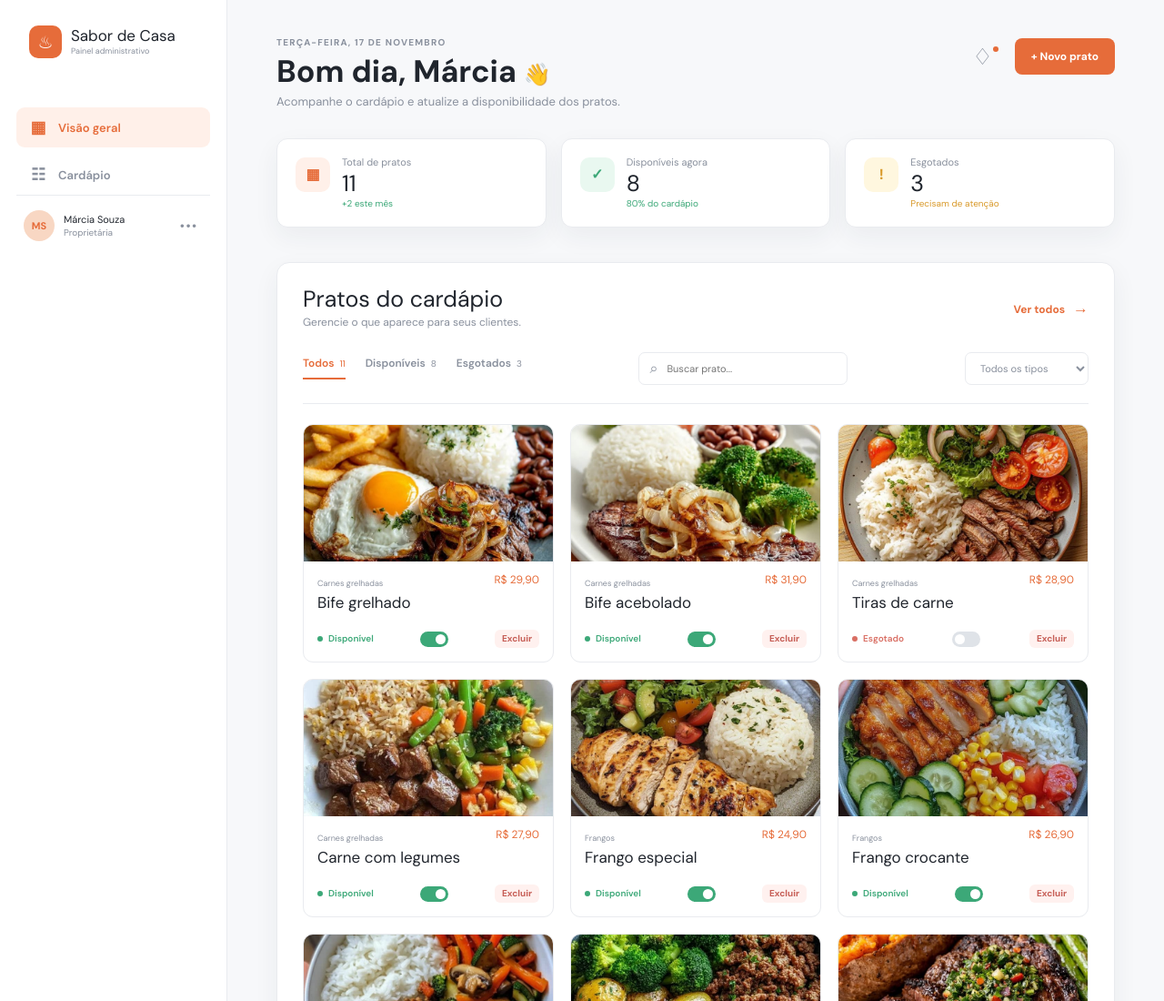
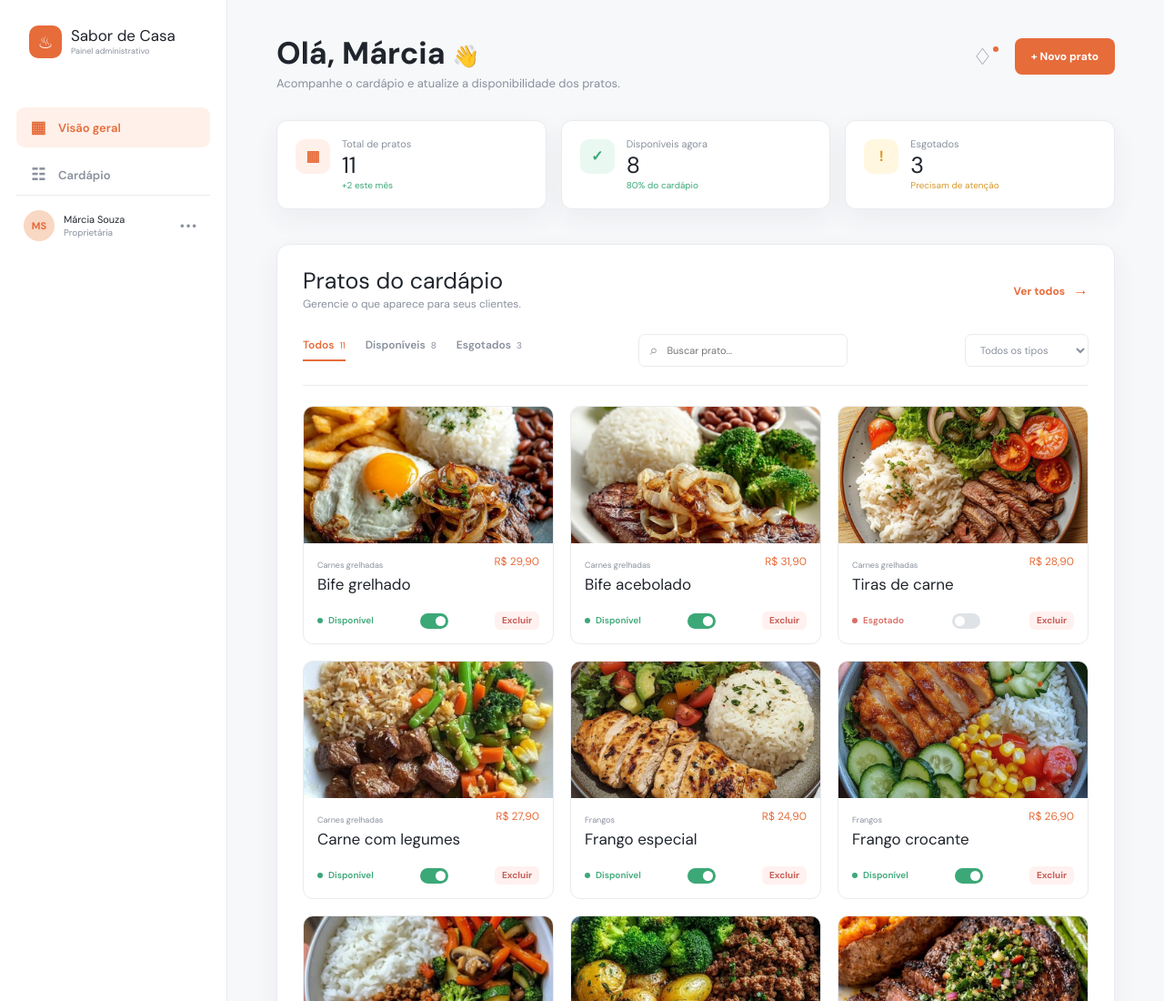
Before and after one commit to kairondutra/sabordecasa, a plain HTML site: page index.html in a window 1280 px wide. Shown: the top 1100 px of the page at 91% size. Drawn offline with Linux system fonts and the light colour scheme.

Commit message:
chore: atualiza saudação do painel
Co-authored-by: Copilot <223556219+Copilot@users.noreply.github.com>

```diff
--- a/index.html
+++ b/index.html
@@ -41,8 +41,7 @@
         <main class="conteudo-painel">
             <header class="topo-painel">
                 <div class="topo-titulo">
-                    <p class="data-painel">TERÇA-FEIRA, 17 DE NOVEMBRO</p>
-                    <h1>Bom dia, Márcia <span>👋</span></h1>
+                    <h1>Olá, Márcia <span>👋</span></h1>
                     <p>Acompanhe o cardápio e atualize a disponibilidade dos pratos.</p>
                 </div>
                 <div class="topo-acoes">
```
